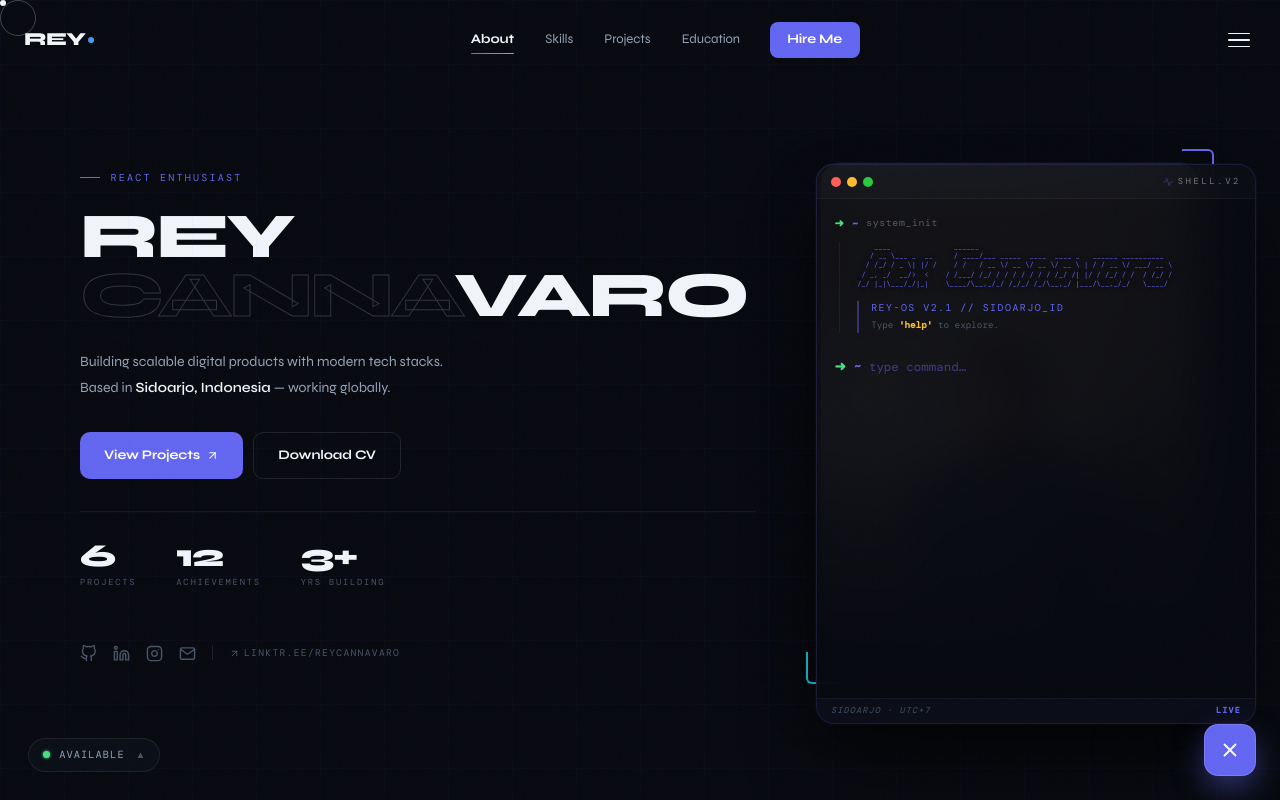
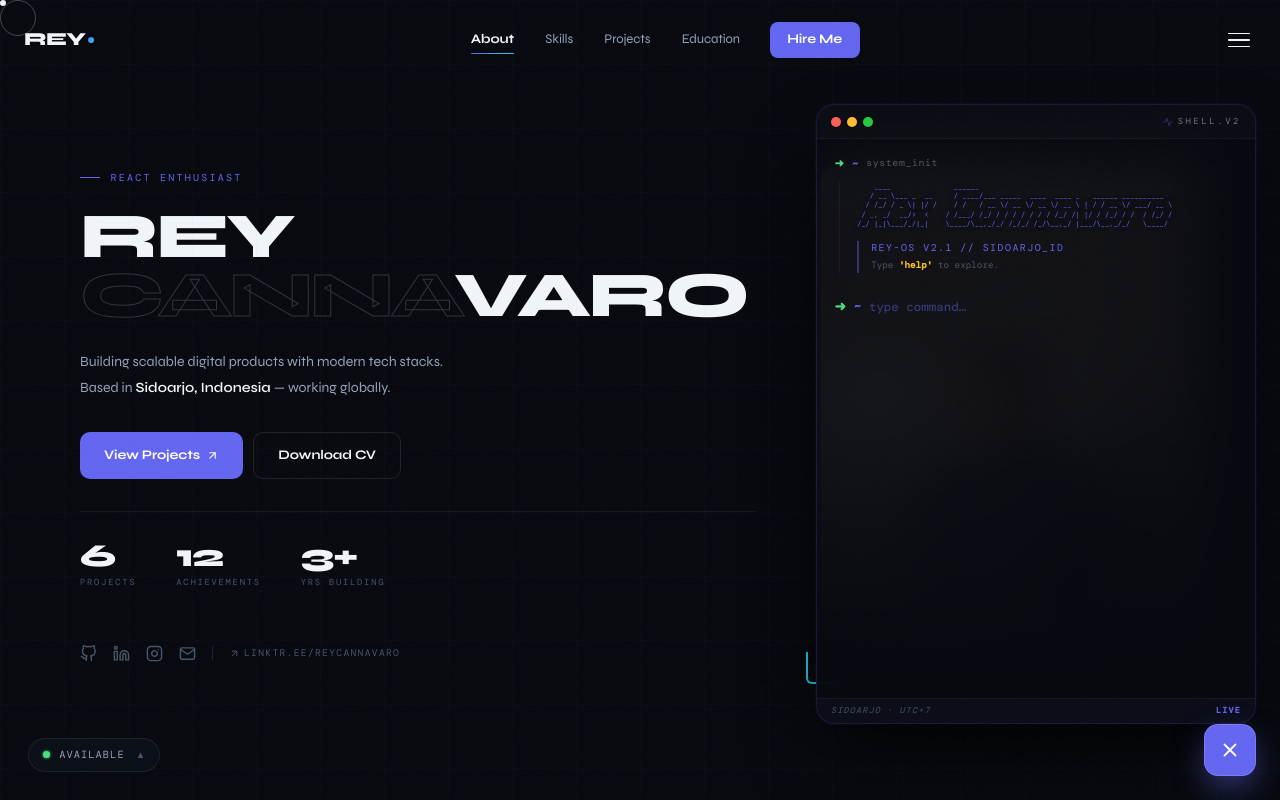
Before and after one commit to ReyCannavaro/portofolio-reycannavaro-next, a Next.js app: page / in a window 1280 px wide. Both pictures are taken after a click on the button 1230 px from the left and 750 px from the top of the page. Shown: the top 800 px of the page. Built offline with nearby package versions, Linux system fonts and the light colour scheme.

Commit message:
Upgrade Terminal

```diff
--- a/src/app/components/Terminal.tsx
+++ b/src/app/components/Terminal.tsx
@@ -1,5 +1,5 @@
 "use client";
-import { useState, useRef, useEffect } from "react";
+import React, { useState, useRef, useEffect } from "react";
 import { motion, AnimatePresence } from "framer-motion";
 import { projects, educationHistory, prestasiData, hardskills, softskills } from "@/app/data/index";
 import { FiTerminal, FiX, FiUser, FiAward, FiBookOpen, FiCode, FiActivity, FiStar, FiGithub, FiInstagram, FiLinkedin } from "react-icons/fi";
@@ -9,8 +9,19 @@ export default function TerminalWidget() {
   const [isMounted, setMounted] = useState(false);
   const [input, setInput]       = useState("");
   const [history, setHistory]   = useState<{ cmd: string; res: React.ReactNode }[]>([]);
+  const [termHeight, setTermHeight] = useState(520);
   const dummyRef = useRef<HTMLDivElement>(null);
   const inputRef = useRef<HTMLInputElement>(null);
+
+  useEffect(() => {
+    const calcHeight = () => {
+      const available = window.innerHeight - 64 - 80 - 24;
+      setTermHeight(Math.min(Math.max(available, 300), 620));
+    };
+    calcHeight();
+    window.addEventListener("resize", calcHeight);
+    return () => window.removeEventListener("resize", calcHeight);
+  }, []);
 
   const INIT_MSG = (
     <div style={{ display:"flex", flexDirection:"column", gap:"0.75rem" }}>
@@ -18,11 +29,7 @@ export default function TerminalWidget() {
         fontFamily:"var(--font-dm-mono)", fontSize:"clamp(4px,1.1vw,7px)",
         color:"var(--accent)", lineHeight:1.35, whiteSpace:"pre",
         textShadow:"0 0 12px rgba(99,102,241,0.35)",
-      }}>{`    ____               ______
-   / __ \\___ _  __     / ____/___ _____  ____  ____ _   ______ __________
-  / /_/ / _ \\| |/ /    / /   / __ \\/ __ \\/ __ \\/ __ \\ | / / __ \\/ ___/ __ \\
- / _, _/  __/>  <    / /___/ /_/ / / / / / / / /_/ /| |/ / /_/ / /  / /_/ /
-/_/ |_|\\___/_/|_|    \\____/\\__,_/_/ /_/_/ /_/\\__,_/ |___/\\__,_/_/   \\____/ `}</pre>
+      }}>{`    ____               ______                                     \n   / __ \\___ _  __     / ____/___ _____  ____  ____ _   ______ __________ \n  / /_/ / _ \\| |/ /    / /   / __ \\/ __ \\/ __ \\/ __ \\ | / / __ \\/ ___/ __ \\\n / _, _/  __/>  <    / /___/ /_/ / / / / / / / /_/ /| |/ / /_/ / /  / /_/ /\n/_/ |_|\\___/_/|_|    \\____/\\__,_/_/ /_/_/ /_/\\__,_/ |___/\\__,_/_/   \\____/ `}</pre>
       <div style={{ borderLeft:"2px solid rgba(99,102,241,0.4)", paddingLeft:"0.75rem" }}>
         <p style={{ fontFamily:"var(--font-dm-mono)", fontSize:"0.62rem", color:"var(--accent)", letterSpacing:"0.15em", textTransform:"uppercase", marginBottom:"0.2rem" }}>
           Rey-OS v2.1 // Sidoarjo_ID
@@ -72,10 +79,10 @@ export default function TerminalWidget() {
               ["whoami",     "System architect info"],
               ["clear",      "Flush buffer"],
             ].map(([c,d]) => (
-              <>
-                <span key={`c-${c}`} style={{ color:"var(--accent)", fontWeight:600 }}>{c}</span>
-                <span key={`d-${c}`} style={{ color:"var(--fg-3)", fontStyle:"italic" }}># {d}</span>
-              </>
+              <React.Fragment key={c}>
+                <span style={{ color:"var(--accent)", fontWeight:600 }}>{c}</span>
+                <span style={{ color:"var(--fg-3)", fontStyle:"italic" }}># {d}</span>
+              </React.Fragment>
             ))}
           </div>
         );
@@ -216,7 +223,6 @@ export default function TerminalWidget() {
 
   return (
     <>
-      {/* Toggle button */}
       <motion.button
         initial={{ scale:0, y:20 }} animate={{ scale:1, y:0 }}
         whileHover={{ scale:1.08 }} whileTap={{ scale:0.92 }}
@@ -239,7 +245,6 @@ export default function TerminalWidget() {
         </AnimatePresence>
       </motion.button>
 
-      {/* Terminal panel */}
       <AnimatePresence>
         {isOpen && (
           <motion.div
@@ -248,8 +253,13 @@ export default function TerminalWidget() {
             exit={   { opacity:0, y:32, scale:0.96, filter:"blur(8px)" }}
             transition={{ duration:0.3, ease:[0.23,1,0.32,1] }}
             style={{
-              position:"fixed", bottom:"4.75rem", right:"1.5rem", zIndex:9989,
-              width:"min(92vw, 440px)", height:560,
+              position:"fixed",
+              bottom:"4.75rem",
+              right:"1.5rem",
+              zIndex:9989,
+              width:"min(92vw, 440px)",
+              height:termHeight,
+              maxHeight:`calc(100vh - 64px - 5.5rem)`,
               background:"rgba(7,9,15,0.94)", backdropFilter:"blur(24px)",
               borderRadius:18, border:"1px solid rgba(99,102,241,0.18)",
               boxShadow:"0 40px 80px -16px rgba(0,0,0,0.85), 0 0 0 1px rgba(99,102,241,0.06)",
@@ -257,7 +267,6 @@ export default function TerminalWidget() {
               fontFamily:"var(--font-dm-mono)",
             }}
           >
-            {/* Title bar */}
             <div style={{
               display:"flex", alignItems:"center", gap:6,
               padding:"10px 14px", flexShrink:0,
@@ -273,7 +282,6 @@ export default function TerminalWidget() {
               </div>
             </div>
 
-            {/* Output */}
             <div className="custom-scrollbar" style={{ flex:1, padding:"1rem 1.1rem", overflowY:"auto", overflowX:"hidden" }}>
               {history.map((item, i) => (
                 <div key={i} style={{ marginBottom:"1.5rem" }}>
@@ -289,7 +297,6 @@ export default function TerminalWidget() {
               ))}
               <div ref={dummyRef} />
 
-              {/* Input */}
               <form onSubmit={handleCommand} style={{ display:"flex", alignItems:"center", gap:8, marginTop:"1rem", paddingBottom:"0.5rem" }}>
                 <span style={{ color:"#4ade80", fontWeight:700, fontSize:"0.85rem" }}>➜</span>
                 <span style={{ color:"var(--accent)", fontSize:"0.72rem", fontWeight:600 }}>~</span>
@@ -307,7 +314,6 @@ export default function TerminalWidget() {
               </form>
             </div>
 
-            {/* Status bar */}
             <div style={{
               display:"flex", justifyContent:"space-between", alignItems:"center",
               padding:"6px 14px", flexShrink:0,
```
